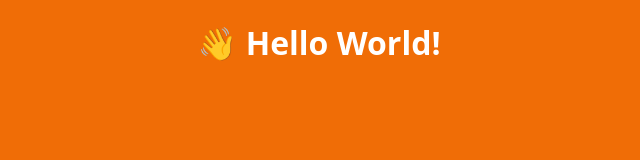
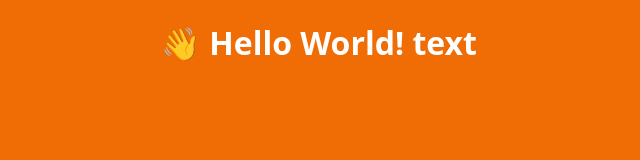
Before and after one commit to kennspot/hello, a plain HTML site: page index.html in a window 1280 px wide. Shown: the whole page, without its empty margins (321-961 px from the left). Drawn offline with Linux system fonts and the light colour scheme.

Commit message:
add text

```diff
--- a/index.html
+++ b/index.html
@@ -7,6 +7,6 @@
     <link rel="stylesheet" href="style.css">
 </head>
 <body>
-    <h1>👋 Hello World!</h1>
+    <h1>👋 Hello World! text</h1>
 </body>
 </html>
```
